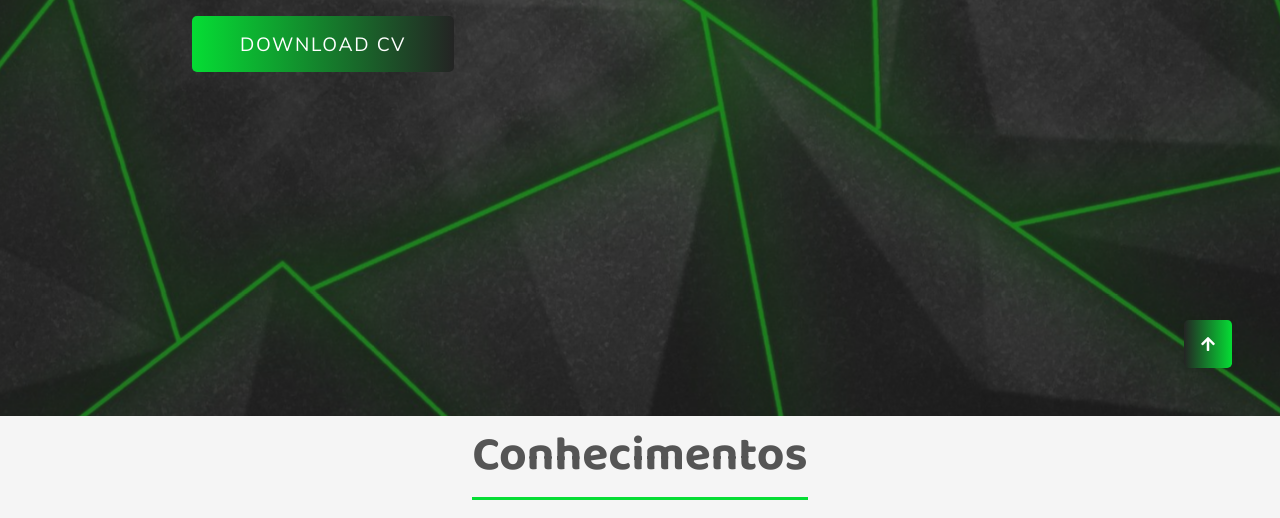
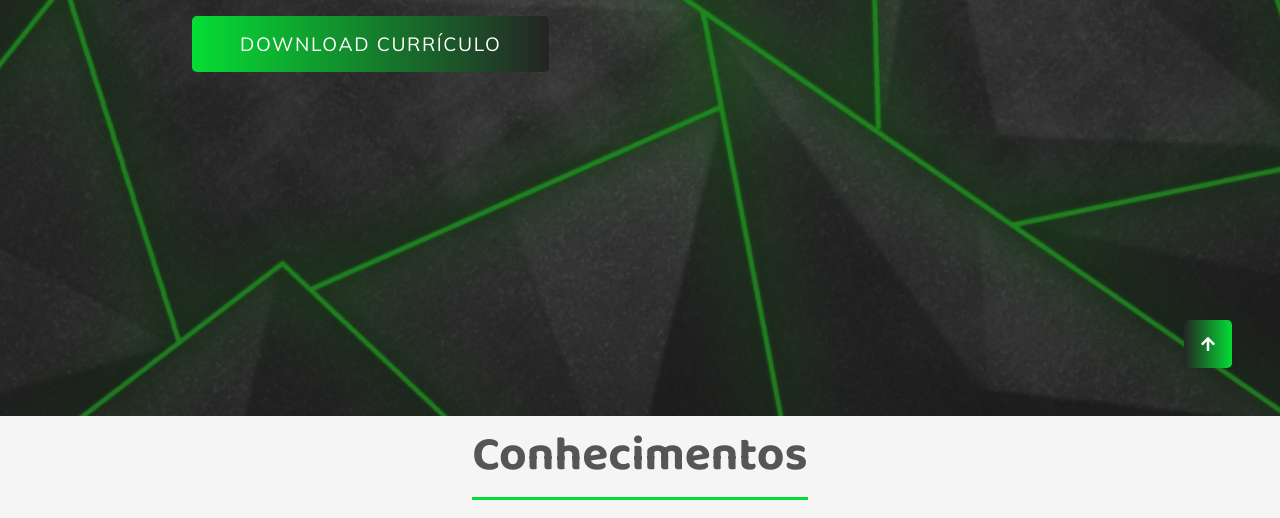
Before and after one commit to ZACA777/Portfolio, a plain HTML site: page index.html in a window 1280 px wide. Shown: the part 384-902 px from the top of the page. Drawn offline with Linux system fonts and the light colour scheme.

Commit message:
atualizando index.

```diff
--- a/index.html
+++ b/index.html
@@ -44,7 +44,7 @@
         <h1>Front End Developer </h1>
         <p>Zaqueu Aroucha</p>
         <a href="https://zaqueuaroucha.github.io/curriculo/"
-          download="https://zaqueuaroucha.github.io/curriculo/" target="_blank"><button>Download CV</button></a>
+          download="https://zaqueuaroucha.github.io/curriculo/" target="_blank"><button>Download Currículo</button></a>
       </div>
     </header>
     <aside class="sidebar">
```
